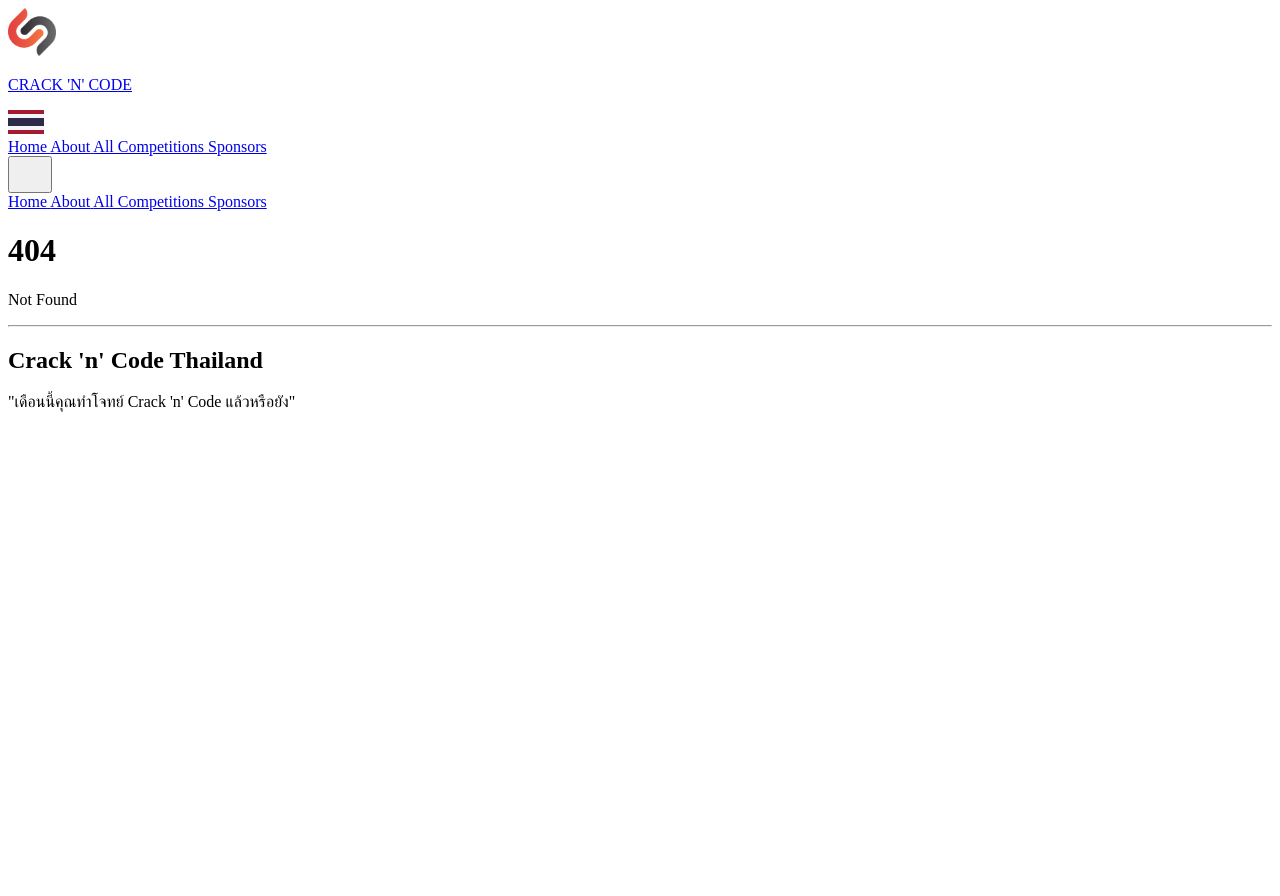
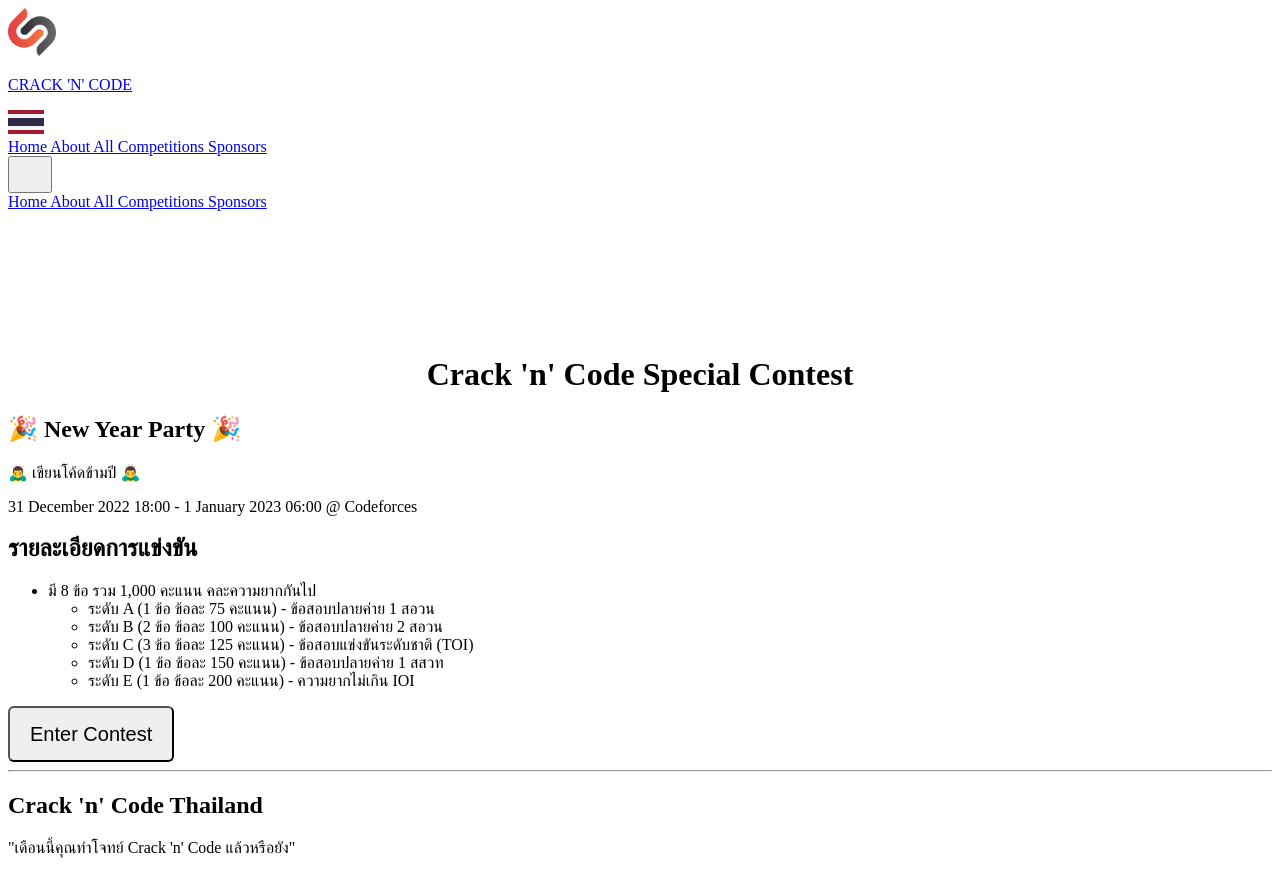
Before and after one commit to crackncode-th/crackncode.org, a SvelteKit app: page /special/2301/new-year in a window 1280 px wide. Before the commit this address had no page. Shown: the top 896 px of the page. Before the commit the page ends 800 px from the top, so only its background shows below. Built offline with nearby package versions, Linux system fonts and the light colour scheme; some icons are missing; a web font is replaced by a local one.

Commit message:
feat: new year party page

```diff
--- a/src/data/competitions.ts
+++ b/src/data/competitions.ts
@@ -128,7 +128,7 @@
       round: "January",
       special: "New Year",
       duration: "31 December 2022 18:00 - 1 January 2023 06:00",
-      link: codeforcesLink,
+      link: "/special/2301/new-year",
     },
     ...Array.from({ length: 11 }, (_, i) => ({
       round: monthNames[i + 1],
--- /dev/null
+++ b/src/routes/special/2301/new-year/+page.svelte
@@ -0,0 +1,41 @@
+<script>
+  import FloatIn from "$components/animated/FloatIn.svelte";
+  import RedButton from "$components/elements/RedButton.svelte";
+  import { codeforcesLink } from "$data/competitions";
+</script>
+
+<svelte:head>
+  <title>New Year Contest | Crack 'n' Code Thailand</title>
+  <meta name="description" content="เรามาเขียนโค้ดข้ามปีกันเถอะ" />
+</svelte:head>
+
+<FloatIn delay={100} clsx="my-6">
+  <h2 class="text-3xl font-bold">🎉 New Year Party 🎉</h2>
+
+  <p class="text-2xl font-bold">🙇‍♂️ เขียนโค้ดข้ามปี 🙇‍♂️</p>
+</FloatIn>
+
+<FloatIn delay={200} clsx="my-4">
+  <p class="text-2xl">
+    31 December 2022 18:00 - 1 January 2023 06:00 @ Codeforces
+  </p>
+</FloatIn>
+
+<FloatIn delay={300} clsx="my-8">
+  <h2 class="my-2 text-3xl font-bold">รายละเอียดการแข่งขัน</h2>
+
+  <ul class="app-width mx-auto list-disc pl-4 text-left sm:text-xl">
+    <li>มี 8 ข้อ รวม 1,000 คะแนน คละความยากกันไป</li>
+    <ul class="ml-4 list-disc">
+      <li>ระดับ A (1 ข้อ ข้อละ 75 คะแนน) - ข้อสอบปลายค่าย 1 สอวน</li>
+      <li>ระดับ B (2 ข้อ ข้อละ 100 คะแนน) - ข้อสอบปลายค่าย 2 สอวน</li>
+      <li>ระดับ C (3 ข้อ ข้อละ 125 คะแนน) - ข้อสอบแข่งขันระดับชาติ (TOI)</li>
+      <li>ระดับ D (1 ข้อ ข้อละ 150 คะแนน) - ข้อสอบปลายค่าย 1 สสวท</li>
+      <li>ระดับ E (1 ข้อ ข้อละ 200 คะแนน) - ความยากไม่เกิน IOI</li>
+    </ul>
+  </ul>
+</FloatIn>
+
+<FloatIn delay={400}>
+  <RedButton href={codeforcesLink}>Enter Contest</RedButton>
+</FloatIn>
```
